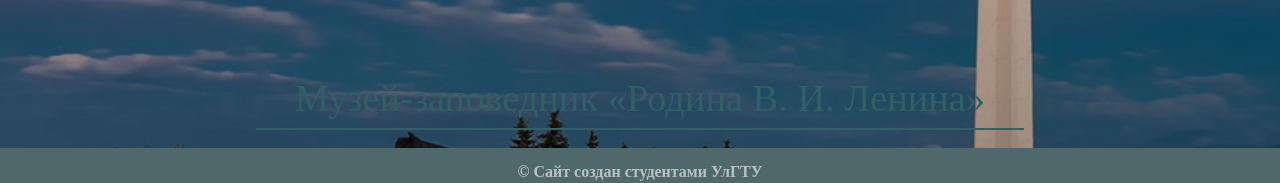
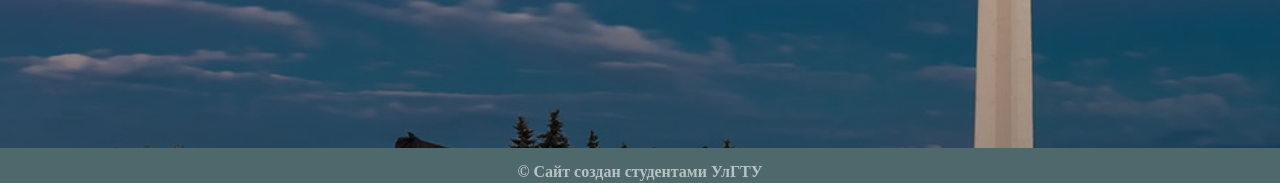
Before and after one commit to BossMouseFire/historical_site_ulstu, a React (Create React App) app: page / in a window 1280 px wide. Both pictures are taken after a click on the button "ДОСТОПРИМЕЧАТЕЛЬНОСТИ". Shown: the part 598-781 px from the top of the page. Built offline with nearby package versions, Linux system fonts and the light colour scheme.

Commit message:
added animate for attraction

```diff
--- a/src/attractions/attractionBlock/attractionBlock.js
+++ b/src/attractions/attractionBlock/attractionBlock.js
@@ -36,16 +36,16 @@ class AttractionBlock extends Component {
     const { style, title, mainPart1, mainPart2 } = this.props;
     const { array, position } = this.state;
     return (
-      <div class="attraction" style={style}>
-        <div className="title">
+      <div class="attraction animItem" style={style}>
+        <div className="title animShow">
           <p>{title}</p>
           <hr />
         </div>
-        <div className="mainPart">
+        <div className="mainPart animShow">
           <p>{mainPart1}</p>
         </div>
 
-        <div className="arrowAttraction">
+        <div className="arrowAttraction animShow">
           <img
             src={"/images/other/arrowGreatPeople.svg"}
             alt="стрелка"
@@ -59,7 +59,7 @@ class AttractionBlock extends Component {
         </div>
 
         <div
-          class="carouselAttraction"
+          class="carouselAttraction animShow"
           style={{
             transition: "transform ease 600ms",
             transform: `translateX(-${position * 21.865}%)`,
@@ -78,10 +78,10 @@ class AttractionBlock extends Component {
           ))}
         </div>
 
-        <div className="mainPart">
+        <div className="mainPart animShow">
           <p>{mainPart2}</p>
         </div>
-        <button className="buttonAttraction" onClick={this.aboutAttraction}>
+        <button className="buttonAttraction animShow" onClick={this.aboutAttraction}>
           Узнать подробнее про{" "}
           {this.props.title === "Часовня Николая Чудотворца на Никольской горе"
             ? "Часовню Николая Чудотворца на Никольской горе"
--- a/src/attractions/attractionBlock/attractionBlock.scss
+++ b/src/attractions/attractionBlock/attractionBlock.scss
@@ -1,6 +1,6 @@
 .attraction {
   overflow: hidden;
-  margin-bottom: 5%;
+  margin-bottom: 2%;
   font-family: Abhaya Libre ExtraBold;
 
   .title {
--- a/src/attractions/attractions.js
+++ b/src/attractions/attractions.js
@@ -20,38 +20,35 @@ class Attractions extends Component {
   }
   handleScroll = () => {
     this.arrowUp();
-    // this.test();
+    this.animateAttraction();
   };
-  // test = () => {
-  //   const animItems = document.querySelectorAll(".anim-items");
+  animateAttraction = () => {
+    const animItems = document.querySelectorAll(".animItem");
 
-  //   animItems.forEach((item) => {
-  //     const animItemHeight = item.offsetHeight;
-  //     const animItemOffset = this.getCoords(item).top;
-  //     const animStart = 6;
-  //     let animItemPoint = window.innerHeight - animItemHeight / animStart;
-  //     if (animItemHeight > window.innerHeight) {
-  //       animItemPoint = window.innerHeight - window.innerHeight / animStart;
-  //     }
+    animItems.forEach((item) => {
+      const animItemHeight = item.offsetHeight;
+      const animItemOffset = this.getCoords(item).top;
+      const animStart = 6;
+      let animItemPoint = window.innerHeight - animItemHeight / animStart;
+      if (animItemHeight > window.innerHeight) {
+        animItemPoint = window.innerHeight - window.innerHeight / animStart;
+      }
 
-  //     if (
-  //       window.pageYOffset > animItemOffset - animItemPoint &&
-  //       window.pageYOffset < animItemPoint + animItemHeight
-  //     ) {
-  //       item.classList.add("active");
-  //       console.log("test");
-  //     }
-  //   });
-  // };
-  // getCoords = (elem) => {
-  //   // кроме IE8-
-  //   var box = elem.getBoundingClientRect();
-
-  //   return {
-  //     top: box.top + window.pageYOffset,
-  //     left: box.left + window.pageXOffset,
-  //   };
-  // };
+      if (
+        window.pageYOffset > animItemOffset - animItemPoint &&
+        window.pageYOffset < animItemOffset + animItemHeight
+      ) {
+        item.classList.add("active");
+      }
+    });
+  };
+  getCoords = (elem) => {
+    const box = elem.getBoundingClientRect(),
+      scrollTop = window.pageYOffset || document.documentElement.scrollTop;
+    return {
+      top: box.top + scrollTop,
+    };
+  };
   arrowUp = () => {
     if (window.pageYOffset + 250 > document.documentElement.clientHeight) {
       this.buttonScroll.current.style.opacity = 1;
@@ -89,7 +86,11 @@ class Attractions extends Component {
             <img src={"/images/other/arrowDown.svg"} alt="стрелка вниз" />
           </div>
         </div>
-        <div className="test" onClick={this.scrollUp} ref={this.buttonScroll}>
+        <div
+          className="arrowUp"
+          onClick={this.scrollUp}
+          ref={this.buttonScroll}
+        >
           <img src={"/images/other/arrowDown.svg"} alt="стрелка вверх" />
         </div>
         {attractions.map((attraction, key) => (
@@ -99,7 +100,13 @@ class Attractions extends Component {
             mainPart1={attraction.topParagraph}
             mainPart2={attraction.bottomParagraph}
             url={attraction.url}
-            style={key === 0 ? { marginTop: "48%" } : {}}
+            style={
+              key === 0
+                ? { marginTop: "48%" }
+                : key === 8
+                ? { marginBottom: "5%" }
+                : {}
+            }
           />
         ))}
       </div>
--- a/src/attractions/attractions.scss
+++ b/src/attractions/attractions.scss
@@ -58,7 +58,7 @@
   }
 }
 
-.test {
+.arrowUp {
   position: fixed;
   right: 1%;
   bottom: 10%;
@@ -67,6 +67,7 @@
   transition: all 0.5s ease;
   background-color: #576f73;
   padding-left: 1.1165%;
+  padding-bottom: 0.4s;
   width: 3%;
   border-radius: 50%;
   cursor: pointer;
@@ -80,29 +81,12 @@
     transform: rotate(-90deg);
   }
 }
-.anim-show {
+.animShow {
   opacity: 0;
-  &:nth-of-type(1) {
-    transition: all 0.3s ease;
-  }
-  &:nth-of-type(2) {
-    transition: all 0.5s ease;
-  }
-  &:nth-of-type(3) {
-    transition: all 0.7s ease;
-  }
-  &:nth-of-type(4) {
-    transition: all 0.9s ease;
-  }
-  &:nth-of-type(5) {
-    transition: all 1s ease;
-  }
-  &:nth-of-type(6) {
-    transition: all 1.2s ease;
-  }
+  transition: all 0.7s ease;
 }
 
-.anim-show .active,
-.active .anim-show {
+.animShow .active,
+.active .animShow {
   opacity: 1;
 }
```
